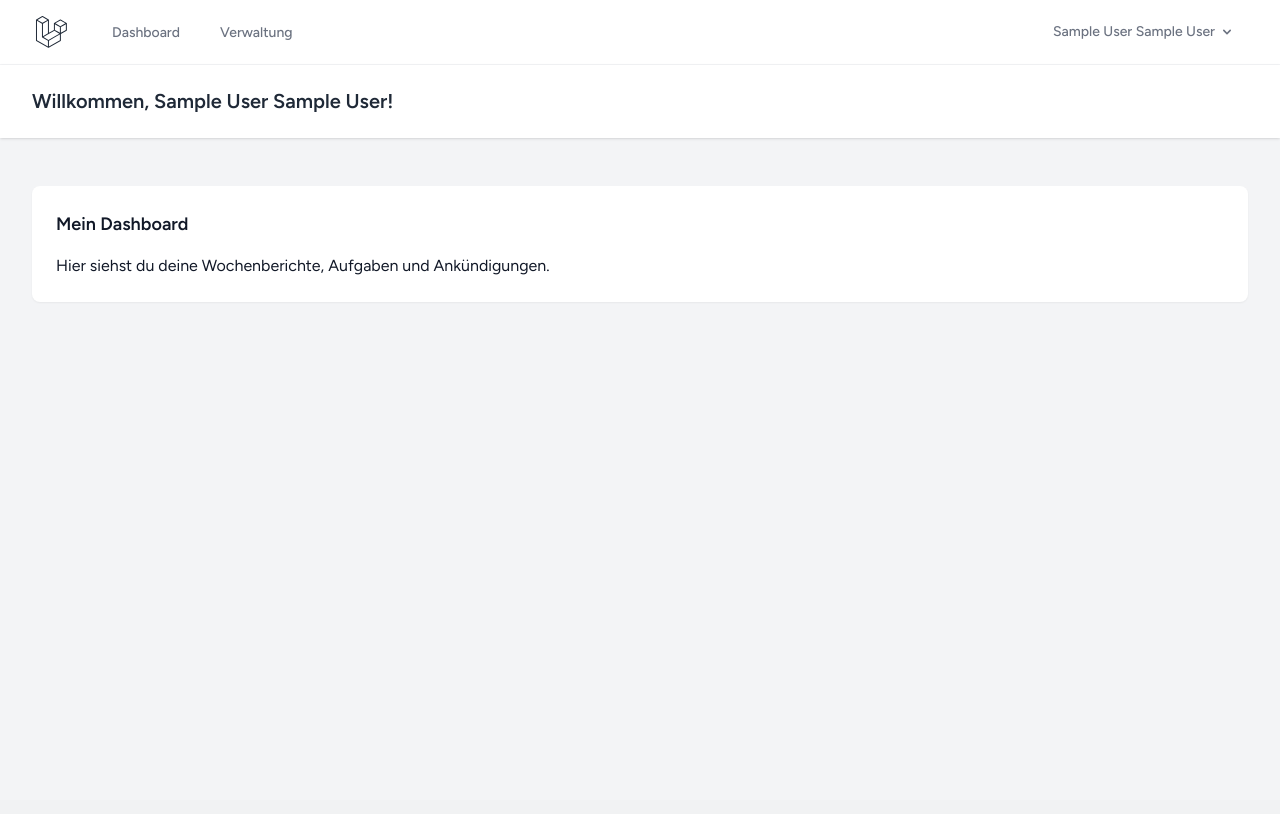
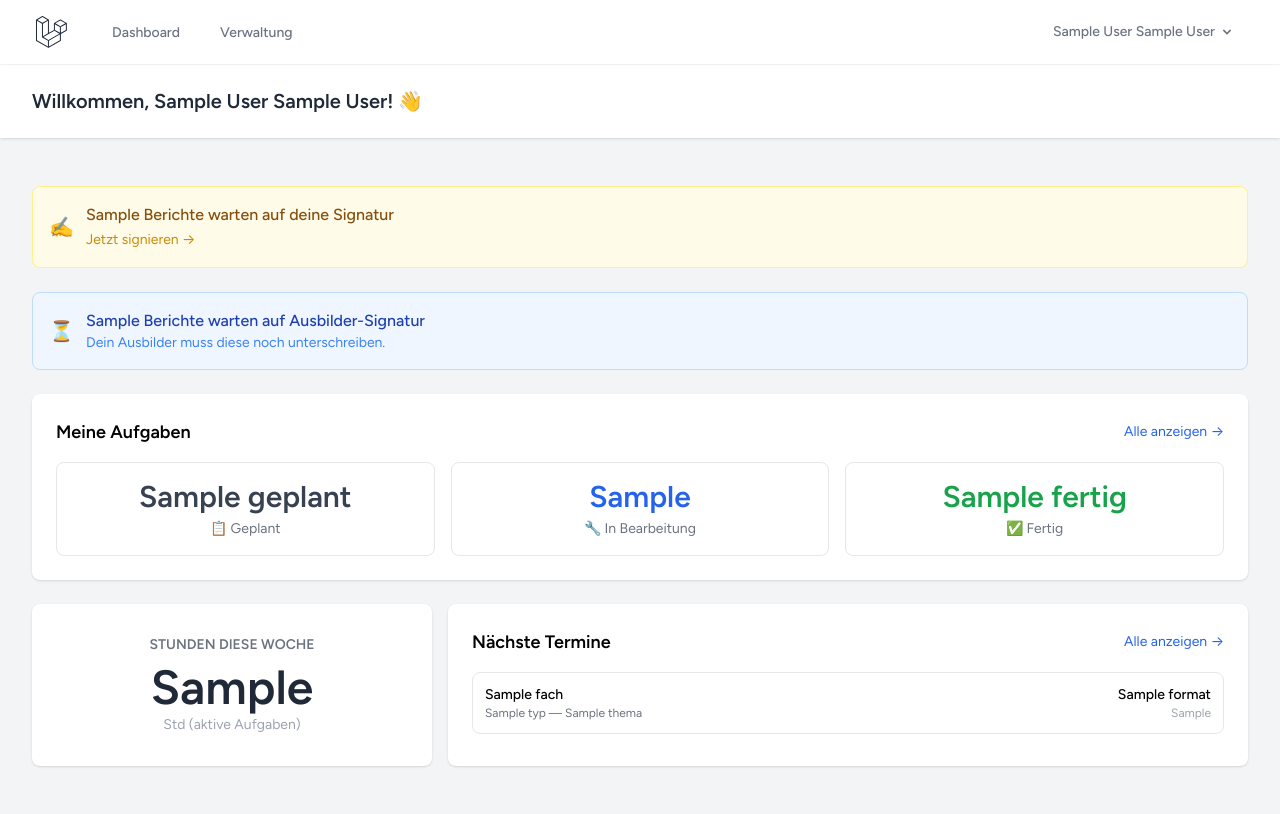
Before and after one commit to CaseyMazey/DAN, a Laravel app: template resources/views/dashboard/azubi.blade.php in a window 1280 px wide. Before the commit the page ends 302 px from the top, so only its background shows below. Run offline with Laravel 12, Linux system fonts and the light colour scheme; a user stored in the database is signed in; tables that the repository leaves empty hold one stand-in row (values such as "Sample post"); the template is opened without the code that fills it: most values are stand-ins (such as "Sample title", 1, 10 or a date in 2020); style sheets or scripts are compiled from the project's sources; parts of the project's set-up code (start-up, migrations or seed data) failed here and were passed over.

Commit message:
feat: Azubi-Dashboard mit Aufgaben-Stats, Stunden, Kalender-Termine, Signatur-Hinweise

```diff
--- a/resources/views/dashboard/azubi.blade.php
+++ b/resources/views/dashboard/azubi.blade.php
@@ -1,18 +1,90 @@
 <x-app-layout>
     <x-slot name="header">
         <h2 class="font-semibold text-xl text-gray-800 leading-tight">
-            Willkommen, {{ auth()->user()->full_name }}!
+            Willkommen, {{ auth()->user()->full_name }}! 👋
         </h2>
     </x-slot>
 
     <div class="py-12">
-        <div class="max-w-7xl mx-auto sm:px-6 lg:px-8">
-            <div class="bg-white overflow-hidden shadow-sm sm:rounded-lg">
-                <div class="p-6 text-gray-900">
-                    <h3 class="text-lg font-semibold mb-4">Mein Dashboard</h3>
-                    <p>Hier siehst du deine Wochenberichte, Aufgaben und Ankündigungen.</p>
+        <div class="max-w-7xl mx-auto sm:px-6 lg:px-8 space-y-6">
+
+            {{-- Hinweis-Karten --}}
+            @if($nichtSigniert > 0)
+                <div class="p-4 bg-yellow-50 border border-yellow-200 rounded-lg flex items-center gap-3">
+                    <span class="text-yellow-500 text-xl">✍️</span>
+                    <div>
+                        <p class="font-medium text-yellow-800">{{ $nichtSigniert }} Bericht{{ $nichtSigniert > 1 ? 'e' : '' }} warten auf deine Signatur</p>
+                        <a href="{{ route('wochenbericht.index') }}" class="text-sm text-yellow-600 hover:underline">Jetzt signieren →</a>
+                    </div>
+                </div>
+            @endif
+
+            @if($ausstehendAusbilder > 0)
+                <div class="p-4 bg-blue-50 border border-blue-200 rounded-lg flex items-center gap-3">
+                    <span class="text-blue-500 text-xl">⏳</span>
+                    <div>
+                        <p class="font-medium text-blue-800">{{ $ausstehendAusbilder }} Bericht{{ $ausstehendAusbilder > 1 ? 'e' : '' }} warten auf Ausbilder-Signatur</p>
+                        <p class="text-sm text-blue-500">Dein Ausbilder muss diese noch unterschreiben.</p>
+                    </div>
+                </div>
+            @endif
+
+            {{-- Aufgaben-Übersicht --}}
+            <div class="bg-white shadow rounded-lg p-6">
+                <div class="flex justify-between items-center mb-4">
+                    <h3 class="font-semibold text-lg">Meine Aufgaben</h3>
+                    <a href="{{ route('aufgaben.index') }}" class="text-sm text-blue-600 hover:underline">Alle anzeigen →</a>
+                </div>
+                <div style="display: grid; grid-template-columns: repeat(3, 1fr); gap: 1rem;">
+                    <div class="border rounded-lg p-4 text-center">
+                        <p class="text-3xl font-bold text-gray-700">{{ $aufgabenStats['geplant'] }}</p>
+                        <p class="text-sm text-gray-500 mt-1">📋 Geplant</p>
+                    </div>
+                    <div class="border rounded-lg p-4 text-center">
+                        <p class="text-3xl font-bold text-blue-600">{{ $aufgabenStats['in_bearbeitung'] }}</p>
+                        <p class="text-sm text-gray-500 mt-1">🔧 In Bearbeitung</p>
+                    </div>
+                    <div class="border rounded-lg p-4 text-center">
+                        <p class="text-3xl font-bold text-green-600">{{ $aufgabenStats['fertig'] }}</p>
+                        <p class="text-sm text-gray-500 mt-1">✅ Fertig</p>
+                    </div>
                 </div>
             </div>
+
+            {{-- Stunden & Kalender nebeneinander --}}
+            <div style="display: grid; grid-template-columns: 1fr 2fr; gap: 1rem;">
+
+                {{-- Stunden diese Woche --}}
+                <div class="bg-white shadow rounded-lg p-6 flex flex-col justify-center items-center text-center">
+                    <p class="text-sm text-gray-500 uppercase font-semibold mb-2">Stunden diese Woche</p>
+                    <p class="text-5xl font-bold text-gray-800">{{ $stundenDieseWoche }}</p>
+                    <p class="text-sm text-gray-400 mt-1">Std (aktive Aufgaben)</p>
+                </div>
+
+                {{-- Nächste Termine --}}
+                <div class="bg-white shadow rounded-lg p-6">
+                    <div class="flex justify-between items-center mb-4">
+                        <h3 class="font-semibold text-lg">Nächste Termine</h3>
+                        <a href="{{ route('kalender.index') }}" class="text-sm text-blue-600 hover:underline">Alle anzeigen →</a>
+                    </div>
+                    @forelse($naechsteTermine as $termin)
+                        <div class="flex justify-between items-center p-3 border rounded-lg mb-2">
+                            <div>
+                                <p class="text-sm font-medium">{{ $termin->fach }}</p>
+                                <p class="text-xs text-gray-500">{{ ucfirst($termin->typ) }}@if($termin->thema) — {{ $termin->thema }}@endif</p>
+                            </div>
+                            <div class="text-right">
+                                <p class="text-sm font-medium">{{ $termin->datum->format('d.m.Y') }}</p>
+                                <p class="text-xs text-gray-400">{{ $termin->datum->diffForHumans() }}</p>
+                            </div>
+                        </div>
+                    @empty
+                        <p class="text-sm text-gray-400">Keine kommenden Termine.</p>
+                    @endforelse
+                </div>
+
+            </div>
+
         </div>
     </div>
 </x-app-layout>
```
Also changed, not shown: app/Http/Controllers/DashboardController.php (+48 -2 lines).
